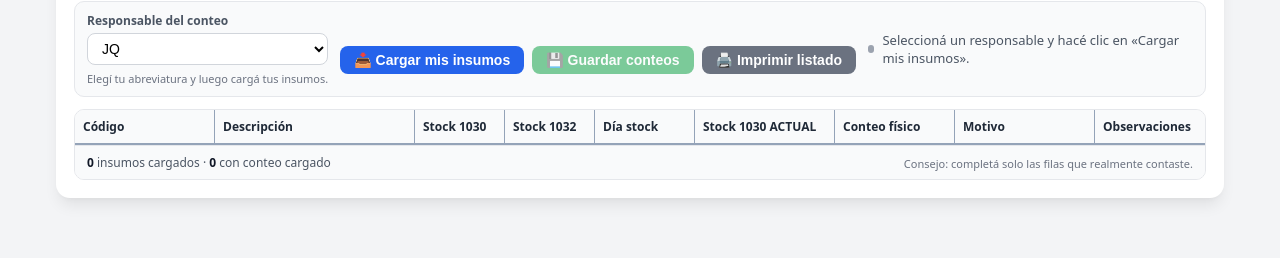
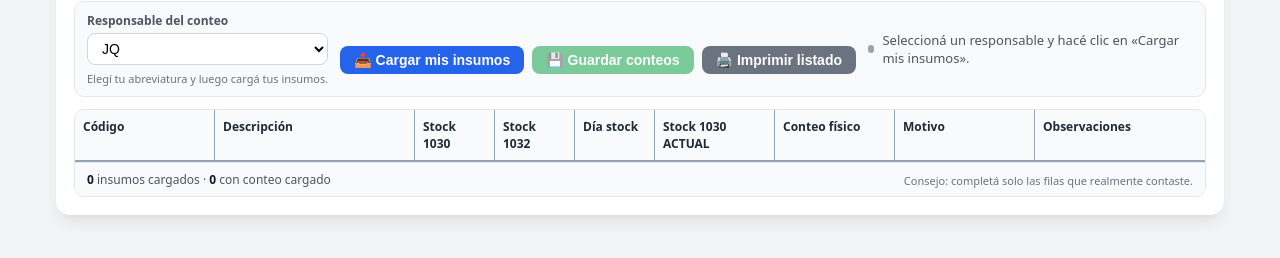
Before and after one commit to Lautaro1418/inventarios_etiquetas, a plain HTML site: page index.html in a window 1280 px wide. Shown: the part 88-346 px from the top of the page. Drawn offline with Linux system fonts and the light colour scheme.

Commit message:
Update index.html

```diff
--- a/index.html
+++ b/index.html
@@ -174,7 +174,7 @@
       width: 100%;
       max-width: 150px;
       padding: 6px 8px;
-      font-size: 13px;
+      font-size: 12px;
     }
 
     textarea {
@@ -272,13 +272,13 @@
             <colgroup>
               <col style="width: 140px;">  <!-- Código -->
               <col style="width: 200px;">  <!-- Descripción -->
-              <col style="width: 90px;">  <!-- Stock 1030 -->
-              <col style="width: 90px;">  <!-- Stock 1032 -->
-              <col style="width: 100px;">  <!-- Día stock -->
-              <col style="width: 140px;">  <!-- Stock 1030 ACTUAL -->
+              <col style="width: 80px;">  <!-- Stock 1030 -->
+              <col style="width: 80px;">  <!-- Stock 1032 -->
+              <col style="width: 80px;">  <!-- Día stock -->
+              <col style="width: 120px;">  <!-- Stock 1030 ACTUAL -->
               <col style="width: 120px;">  <!-- Conteo físico -->
               <col style="width: 140px;">  <!-- Motivo -->
-              <col style="width: 200px;">  <!-- Observaciones -->
+              <col style="width: 170px;">  <!-- Observaciones -->
             </colgroup>
 
             <thead>
```
